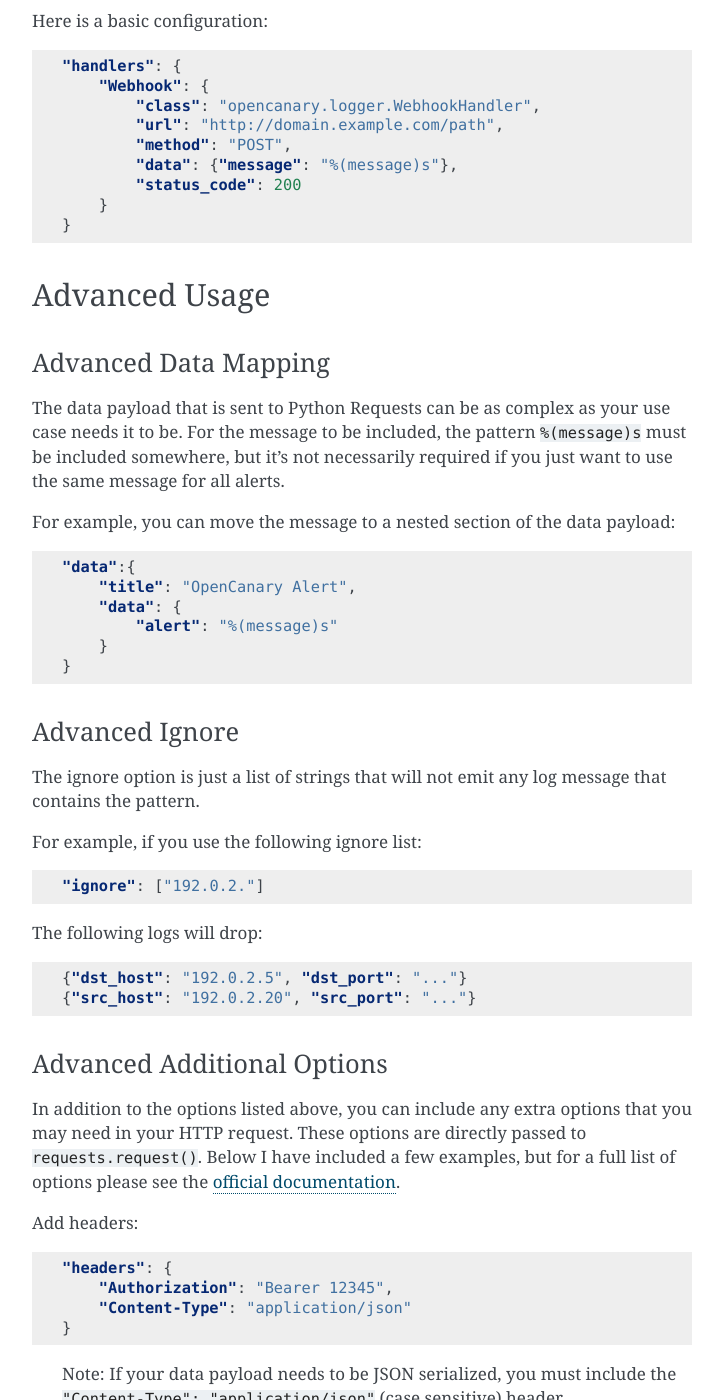
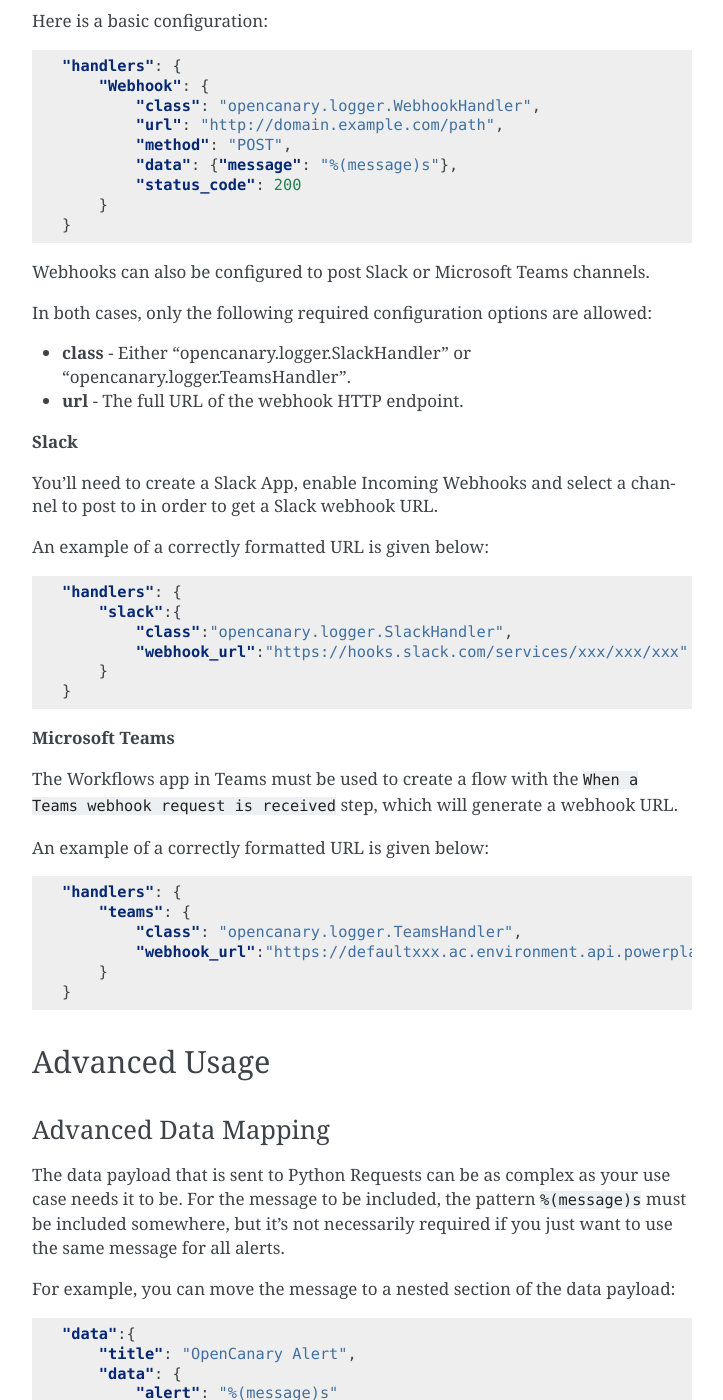
Before and after one commit to thinkst/opencanary, a Sphinx documentation site: the page built from docs/alerts/webhook.md, in a window 1280 px wide and 1400 px high, scrolled down 707 px. Shown: the whole window, without its empty margins (388-1111 px from the left). Built offline with Sphinx 7.4.7, drawn with Linux system fonts in a browser that asks for light colours.

Commit message:
Update docs to mention Slack and Teams webhooks

````diff
--- a/docs/alerts/webhook.md
+++ b/docs/alerts/webhook.md
@@ -28,6 +28,43 @@ Here is a basic configuration:
         "method": "POST",
         "data": {"message": "%(message)s"},
         "status_code": 200
+    }
+}
+```
+
+Webhooks can also be configured to post Slack or Microsoft Teams channels.
+
+In both cases, only the following required configuration options are allowed:
+
+* **class** - Either "opencanary.logger.SlackHandler" or "opencanary.logger.TeamsHandler".
+* **url** - The full URL of the webhook HTTP endpoint.
+
+**Slack**
+
+You'll need to create a Slack App, enable Incoming Webhooks and select a channel to post to in order to get a Slack webhook URL.
+
+An example of a correctly formatted URL is given below:
+
+```json
+"handlers": {
+    "slack":{
+        "class":"opencanary.logger.SlackHandler",
+        "webhook_url":"https://hooks.slack.com/services/xxx/xxx/xxx"
+    }
+}
+```
+
+**Microsoft Teams**
+
+The Workflows app in Teams must be used to create a flow with the `When a Teams webhook request is received` step, which will generate a webhook URL.
+
+An example of a correctly formatted URL is given below:
+
+```json
+"handlers": {
+    "teams": {
+        "class": "opencanary.logger.TeamsHandler",
+        "webhook_url":"https://defaultxxx.ac.environment.api.powerplatform.com:443/powerautomate/automations/direct/workflows/xxx/triggers/manual/paths/invoke?api-version=1&sp=%2Ftriggers%2Fmanual%2Frun&sv=1.0&sig=xxx"
     }
 }
 ```
````
